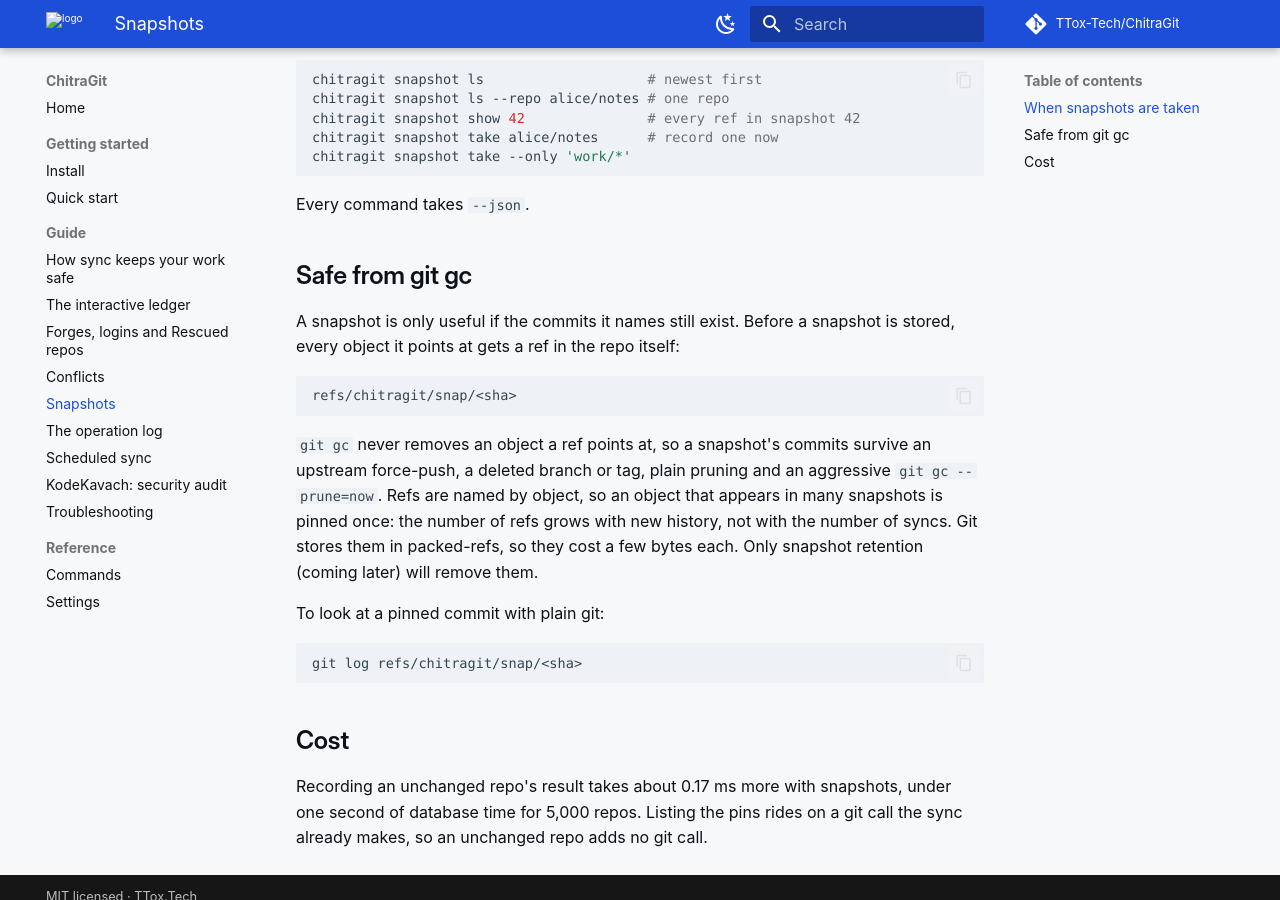
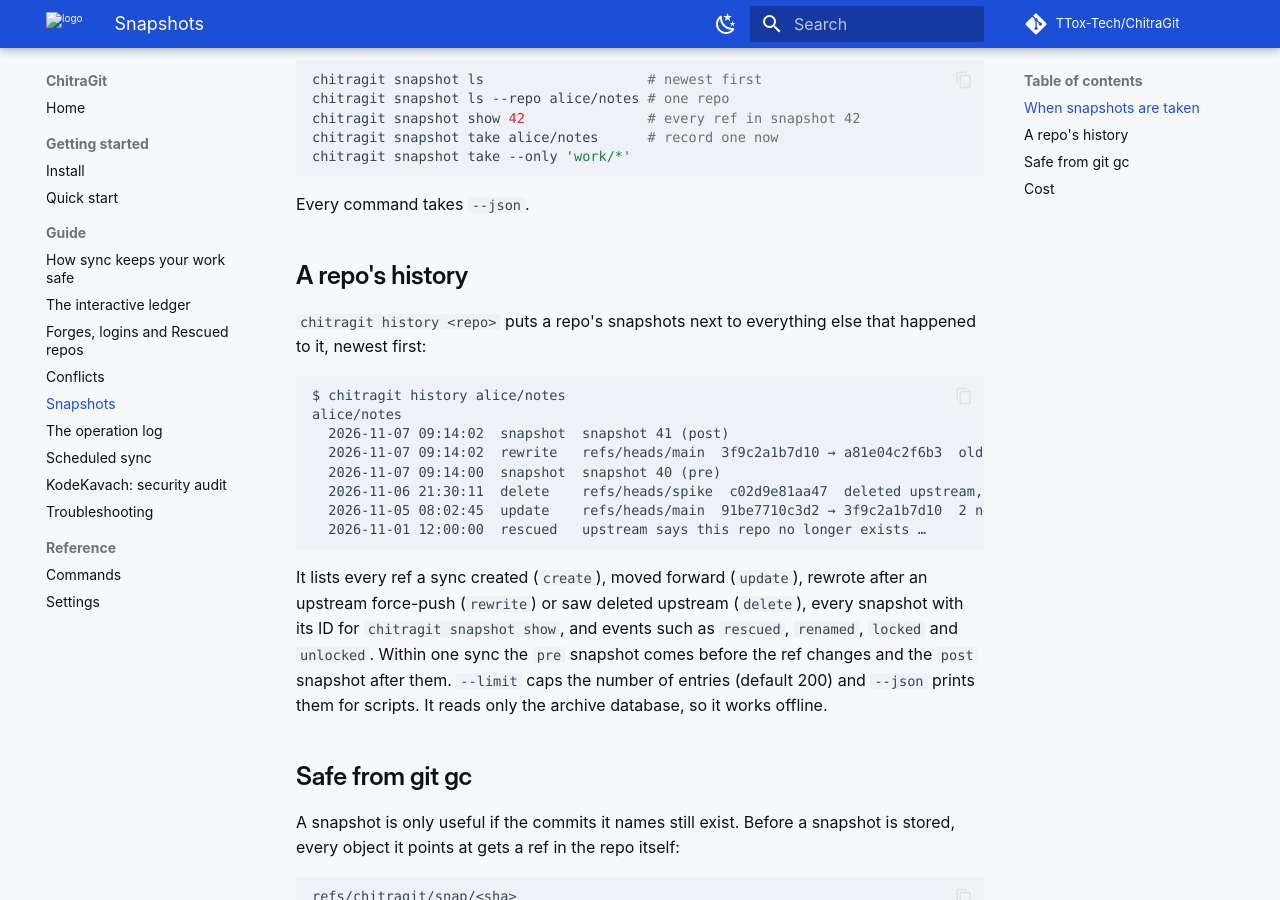
Before and after one commit to TTox-Tech/ChitraGit, an MkDocs documentation site: the page built from website/docs/guide/snapshots.md, in a window 1280 px wide and 900 px high, scrolled down 481 px. Built offline with MkDocs 1.6.1 and Material for MkDocs 9.7.7, drawn with Linux system fonts in a browser that asks for light colours; some web fonts are replaced; comment, search, counter and statistics services are not loaded.

Commit message:
docs: repo history in the snapshots guide, README feature grid and changelog
Refs #120

````diff
--- a/website/docs/guide/snapshots.md
+++ b/website/docs/guide/snapshots.md
@@ -23,6 +23,29 @@ chitragit snapshot take --only 'work/*'
 ```
 
 Every command takes `--json`.
+
+## A repo's history
+
+`chitragit history <repo>` puts a repo's snapshots next to everything else that happened to
+it, newest first:
+
+```text
+$ chitragit history alice/notes
+alice/notes
+  2026-11-07 09:14:02  snapshot  snapshot 41 (post)
+  2026-11-07 09:14:02  rewrite   refs/heads/main  3f9c2a1b7d10 → a81e04c2f6b3  old commits kept
+  2026-11-07 09:14:00  snapshot  snapshot 40 (pre)
+  2026-11-06 21:30:11  delete    refs/heads/spike  c02d9e81aa47  deleted upstream, kept here
+  2026-11-05 08:02:45  update    refs/heads/main  91be7710c3d2 → 3f9c2a1b7d10  2 new commit(s)
+  2026-11-01 12:00:00  rescued   upstream says this repo no longer exists …
+```
+
+It lists every ref a sync created (`create`), moved forward (`update`), rewrote after an
+upstream force-push (`rewrite`) or saw deleted upstream (`delete`), every snapshot with
+its ID for `chitragit snapshot show`, and events such as `rescued`, `renamed`, `locked`
+and `unlocked`. Within one sync the `pre` snapshot comes before the ref changes and the
+`post` snapshot after them. `--limit` caps the number of entries (default 200) and
+`--json` prints them for scripts. It reads only the archive database, so it works offline.
 
 ## Safe from git gc
 
````
Also changed, not shown: CHANGELOG.md, README.md.
